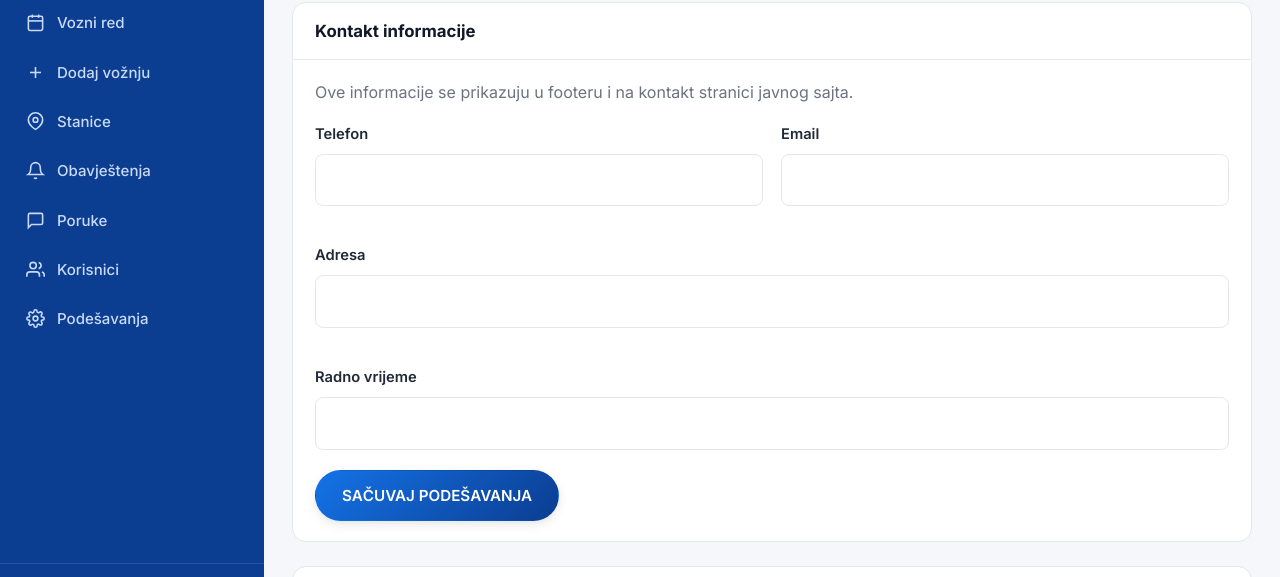
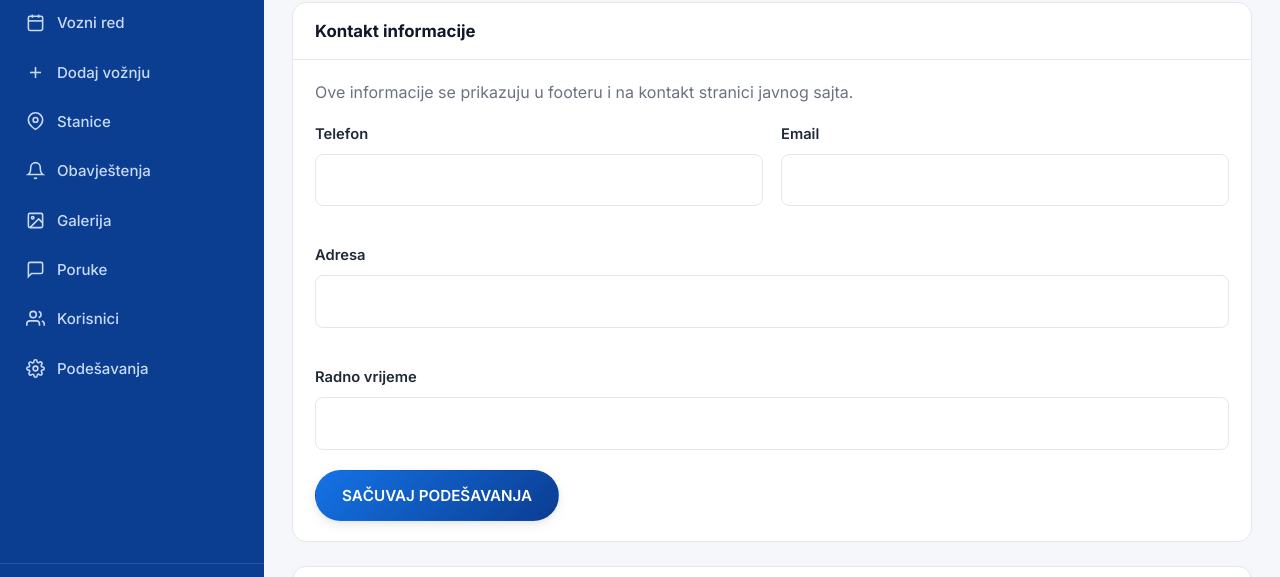
Before and after one commit to konatardanilo888-spec/Novoprevoz, a website: page admin/settings.html in a window 1280 px wide. Shown: the part 151-728 px from the top of the page. Drawn offline with Linux system fonts and the light colour scheme; no server answers.

Commit message:
Update settings.html

```diff
--- a/admin/settings.html
+++ b/admin/settings.html
@@ -26,6 +26,7 @@
         <a href="/admin/trips/new"><svg viewBox="0 0 24 24" fill="none" stroke="currentColor" stroke-width="2"><line x1="12" y1="5" x2="12" y2="19"/><line x1="5" y1="12" x2="19" y2="12"/></svg> Dodaj vožnju</a>
         <a href="/admin/stations"><svg viewBox="0 0 24 24" fill="none" stroke="currentColor" stroke-width="2"><path d="M21 10c0 7-9 12-9 12s-9-5-9-12a9 9 0 0 1 18 0z"/><circle cx="12" cy="10" r="3"/></svg> Stanice</a>
         <a href="/admin/notifications"><svg viewBox="0 0 24 24" fill="none" stroke="currentColor" stroke-width="2"><path d="M18 8a6 6 0 0 0-12 0c0 7-3 9-3 9h18s-3-2-3-9"/><path d="M13.73 21a2 2 0 0 1-3.46 0"/></svg> Obavještenja</a>
+        <a href="/admin/gallery"><svg viewBox="0 0 24 24" fill="none" stroke="currentColor" stroke-width="2"><rect x="3" y="3" width="18" height="18" rx="2"/><circle cx="8.5" cy="8.5" r="1.5"/><path d="M21 15l-5-5L5 21"/></svg> Galerija</a>
         <a href="/admin/messages"><svg viewBox="0 0 24 24" fill="none" stroke="currentColor" stroke-width="2"><path d="M21 15a2 2 0 0 1-2 2H7l-4 4V5a2 2 0 0 1 2-2h14a2 2 0 0 1 2 2z"/></svg> Poruke</a>
         <a href="/admin/users" data-requires-role="superadmin"><svg viewBox="0 0 24 24" fill="none" stroke="currentColor" stroke-width="2"><path d="M17 21v-2a4 4 0 0 0-4-4H5a4 4 0 0 0-4 4v2"/><circle cx="9" cy="7" r="4"/><path d="M23 21v-2a4 4 0 0 0-3-3.87"/><path d="M16 3.13a4 4 0 0 1 0 7.75"/></svg> Korisnici</a>
         <a href="/admin/settings"><svg viewBox="0 0 24 24" fill="none" stroke="currentColor" stroke-width="2"><circle cx="12" cy="12" r="3"/><path d="M19.4 15a1.65 1.65 0 0 0 .33 1.82l.06.06a2 2 0 1 1-2.83 2.83l-.06-.06a1.65 1.65 0 0 0-1.82-.33 1.65 1.65 0 0 0-1 1.51V21a2 2 0 0 1-4 0v-.09A1.65 1.65 0 0 0 9 19.4a1.65 1.65 0 0 0-1.82.33l-.06.06a2 2 0 1 1-2.83-2.83l.06-.06a1.65 1.65 0 0 0 .33-1.82 1.65 1.65 0 0 0-1.51-1H3a2 2 0 0 1 0-4h.09A1.65 1.65 0 0 0 4.6 9a1.65 1.65 0 0 0-.33-1.82l-.06-.06a2 2 0 1 1 2.83-2.83l.06.06a1.65 1.65 0 0 0 1.82.33H9a1.65 1.65 0 0 0 1-1.51V3a2 2 0 0 1 4 0v.09a1.65 1.65 0 0 0 1 1.51 1.65 1.65 0 0 0 1.82-.33l.06-.06a2 2 0 1 1 2.83 2.83l-.06.06a1.65 1.65 0 0 0-.33 1.82V9a1.65 1.65 0 0 0 1.51 1H21a2 2 0 0 1 0 4h-.09a1.65 1.65 0 0 0-1.51 1z"/></svg> Podešavanja</a>
```
